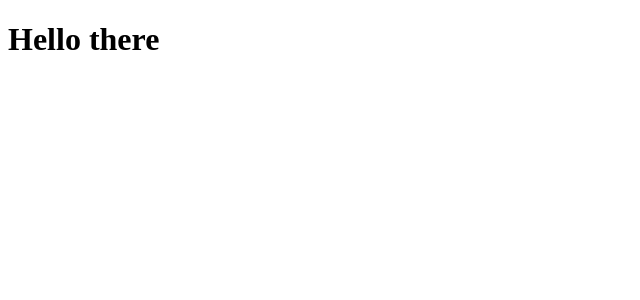
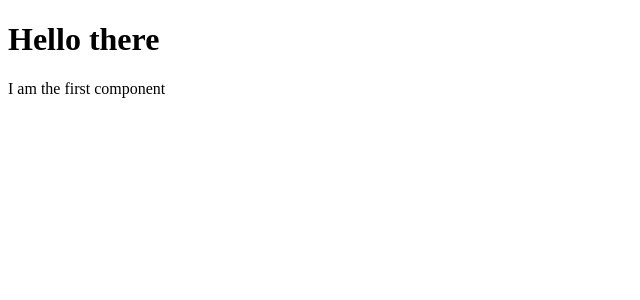
Before and after one commit to annabellaMalatinszki/hereComeTheRobots, a React (Create React App) app: page / in a window 1280 px wide. Shown: the top 300 px of the page, without its empty margins (0-640 px from the left). Built offline with nearby package versions, Linux system fonts and the light colour scheme.

Commit message:
Create the first component, App

```diff
--- /dev/null
+++ b/src/App.js
@@ -0,0 +1,14 @@
+import React from 'react';
+
+class App extends React.Component {
+  render() {
+    return (
+      <>
+        <h1>Hello there</h1>
+        <p>I am the first component</p>
+      </>
+    );
+  }
+}
+
+export default App;
--- a/src/index.js
+++ b/src/index.js
@@ -1,6 +1,7 @@
 import React from 'react';
 import ReactDOM from 'react-dom';
+import App from './App';
 import { register } from './serviceWorker';
 
-ReactDOM.render(<h1>Hello there</h1>, document.getElementById('root'));
+ReactDOM.render(<App />, document.getElementById('root'));
 register();
```
